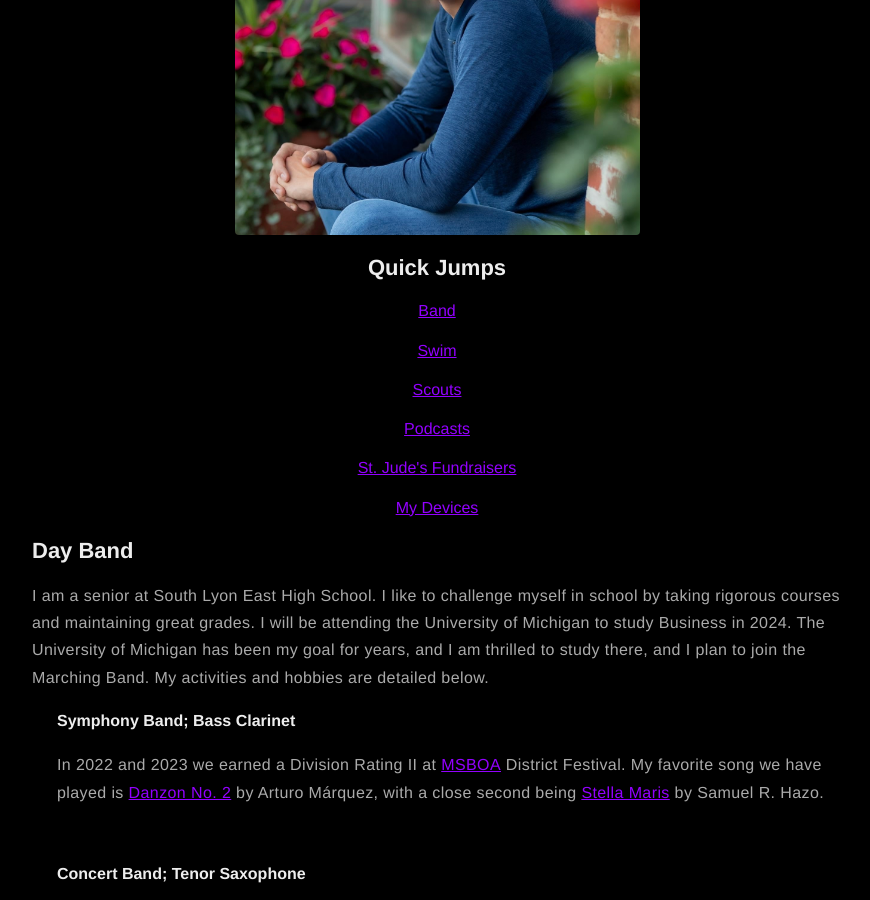
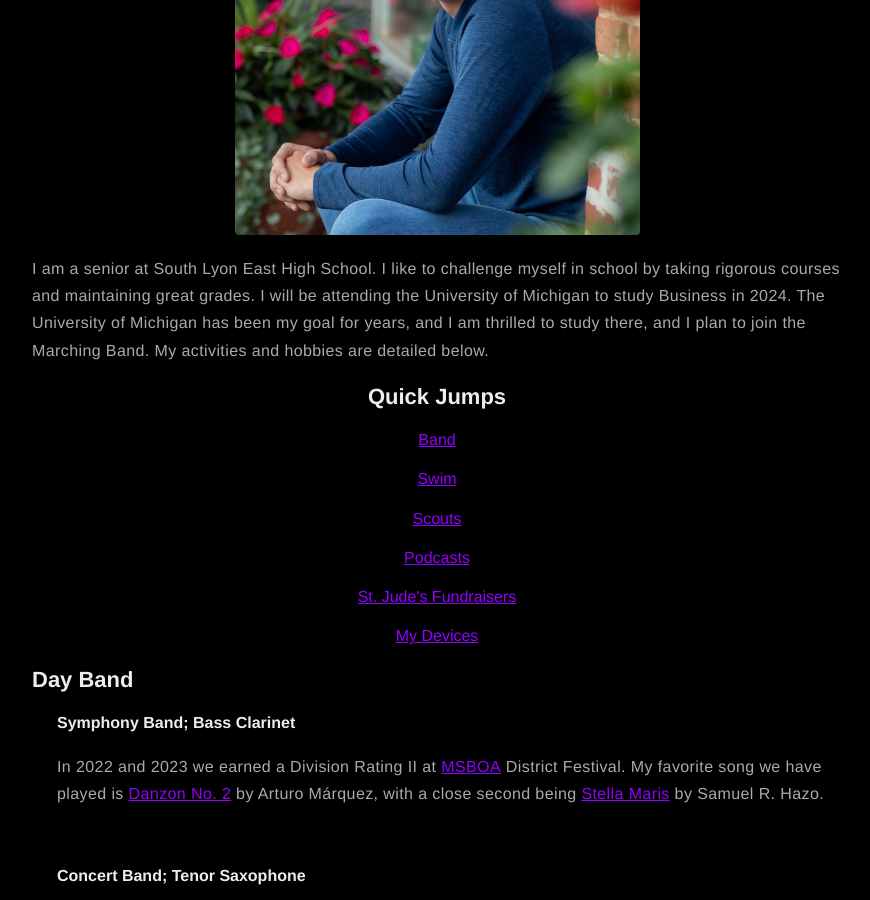
Before and after one commit to JDBurchHuzzah/jdburchhuzzah.github.io, a Jekyll site: the page built from about.md, in a window 1280 px wide and 900 px high, scrolled down 295 px. Shown: the whole window, without its empty margins (203-1073 px from the left). Built offline with Jekyll 4.4.1, drawn with Linux system fonts in a browser that asks for light colours; nearby versions of some CDN libraries.

Commit message:
Update about.md

```diff
--- a/about.md
+++ b/about.md
@@ -4,6 +4,9 @@
 ---
 
 <img src="/assets/images/profilepfp.jpg" alt="JD Burch">
+
+<p>I am a senior at South Lyon East High School. I like to challenge myself in school by taking rigorous courses and maintaining great grades. I will be attending the University of Michigan to study Business in 2024. The University of Michigan has been my goal for years, and I am thrilled to study there, and  I plan to join the Marching Band. My activities and hobbies are detailed below.
+</p>
 
 <div style="text-align: center;">
   <h2>Quick Jumps</h2>
@@ -16,9 +19,6 @@
 </div>
 
 <h2 id="day-band">Day Band</h2>
-
-<p>I am a senior at South Lyon East High School. I like to challenge myself in school by taking rigorous courses and maintaining great grades. I will be attending the University of Michigan to study Business in 2024. The University of Michigan has been my goal for years, and I am thrilled to study there, and  I plan to join the Marching Band. My activities and hobbies are detailed below.
-</p>
 
 <div style="margin-left: 25px;">
   <h4>Symphony Band; Bass Clarinet</h4>
```
